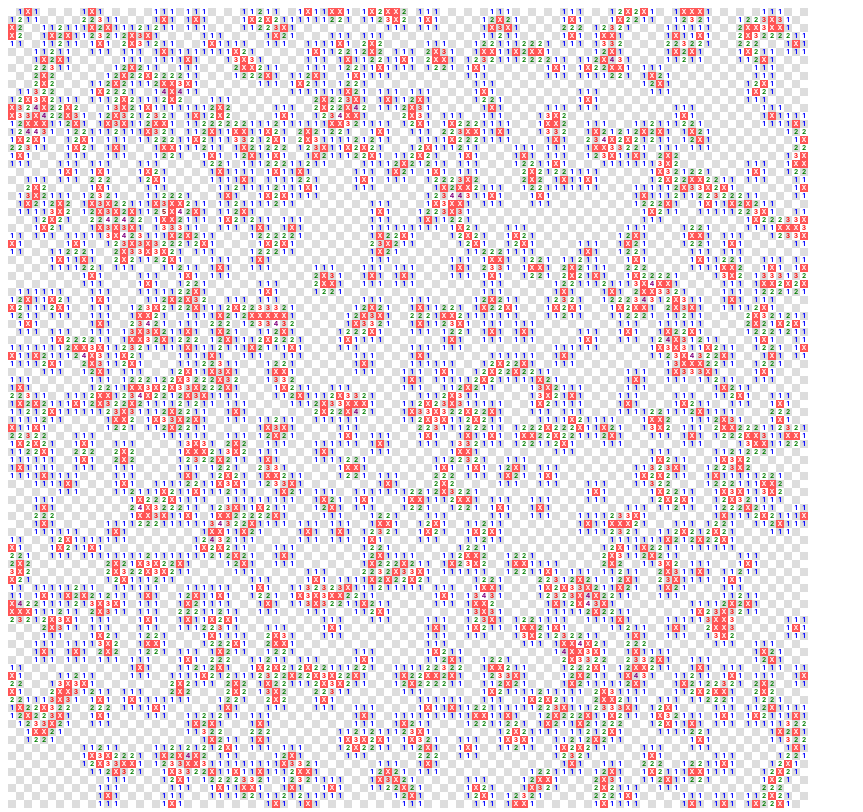
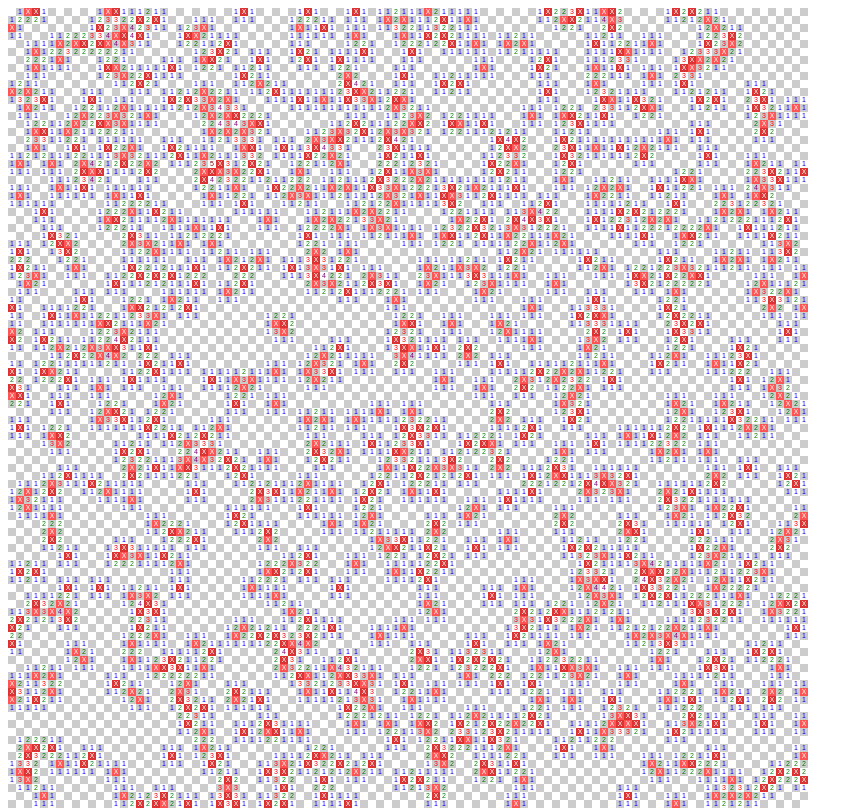
Before and after one commit to stevenwaterman/Minesweeper-Optimisation, a Svelte app: page / in a window 1280 px wide. Shown: the whole page, without its empty margins (0-863 px from the left). Built offline with nearby package versions, Linux system fonts and the light colour scheme.

Commit message:
Use Canvas

```diff
--- a/src/App.svelte
+++ b/src/App.svelte
@@ -1,104 +1,20 @@
 <script>
   import Cell from "./Cell.svelte";
-  import { width, height, cellCount, regenerate } from "./cellsStore.js";
-  $: rows = Array($height)
-    .fill(null)
-    .map((_, y) =>
-      Array($width)
-        .fill(null)
-        .map((_, x) => x + y * $width)
-    );
-
-  function createSections(
-    sectionsWide,
-    defaultSectionWidth,
-    finalSectionWidth,
-    sectionsTall,
-    defaultSectionHeight,
-    finalSectionHeight,
-    boardWidth
-  ) {
-    const sections = [];
-    for (let sectionY = 0; sectionY < sectionsTall; sectionY++) {
-      for (let sectionX = 0; sectionX < sectionsWide; sectionX++) {
-        const height =
-          sectionY === sectionsTall - 1
-            ? finalSectionHeight
-            : defaultSectionHeight;
-        const width =
-          sectionX === sectionsWide - 1
-            ? finalSectionWidth
-            : defaultSectionWidth;
-
-        const firstIndex =
-          sectionY * defaultSectionHeight * boardWidth +
-          sectionX * defaultSectionWidth;
-        const indices = [];
-        for (let y = 0; y < height; y++) {
-          for (let x = 0; x < width; x++) {
-            const offset = x + y * boardWidth;
-            indices.push(firstIndex + offset);
-          }
-        }
-        sections.push({
-          x: sectionX,
-          y: sectionY,
-          width,
-          height,
-          indices
-        });
-      }
-    }
-    return sections;
-  }
-
-  $: cellsPerSectionTarget = Math.max(20, $cellCount / 100);
-  $: sectionSize = Math.round(Math.sqrt(cellsPerSectionTarget));
-
-  $: sectionsWide = Math.ceil($width / sectionSize);
-  $: sectionsTall = Math.ceil($height / sectionSize);
-  $: finalSectionWidth = $width - (sectionsWide - 1) * sectionSize;
-  $: finalSectionHeight = $height - (sectionsTall - 1) * sectionSize;
-
-  $: sections = createSections(
-    sectionsWide,
-    sectionSize,
-    finalSectionWidth,
-    sectionsTall,
-    sectionSize,
-    finalSectionHeight,
-    $width
-  );
+  import {
+    height,
+    width,
+    cellCount,
+    canvasStore,
+    cellSize
+  } from "./cellsStore.js";
 </script>
 
-<style>
-  .sectionGrid {
-    display: grid;
-    grid-gap: 0px;
-  }
-
-  .boardSection {
-    display: grid;
-    grid-gap: 0px;
-    -webkit-backface-visibility: hidden;
-    backface-visibility: hidden
-  }
-</style>
-
 <main>
-  <div
-    class="sectionGrid"
-    style="grid-template-columns: repeat({sectionsWide}, {sectionSize * 8}px);
-    grid-template-rows: repeat({sectionsTall}, {sectionSize * 8}px)">
-    {#each sections as section}
-      <div
-        class="boardSection"
-        style="grid-template-columns: repeat({section.width}, 8px);
-        grid-template-rows: repeat({section.height}, 8px)">
-        {#each section.indices as idx}
-          <Cell index={idx} />
-        {/each}
-      </div>
-    {/each}
-  </div>
+  <canvas
+    bind:this={$canvasStore}
+    width={$width * $cellSize}
+    height={$height * $cellSize} />
+  {#each Array($cellCount).fill(null) as _, idx}
+    <Cell index={idx} />
+  {/each}
 </main>
--- a/src/Cell.svelte
+++ b/src/Cell.svelte
@@ -1,5 +1,12 @@
 <script>
-  import { cellStores, surroundingStores, width } from "./cellsStore";
+  import {
+    cellStores,
+    surroundingStores,
+    width,
+    height,
+    cellSize,
+    canvasStore
+  } from "./cellsStore";
 
   export let index;
   $: me = cellStores[index];
@@ -21,14 +28,18 @@
 
   $: if (clearable) setTimeout(() => surroundings.reveal(), 0);
   $: if (flaggable) setTimeout(() => surroundings.reveal(), 0);
+$: x = Math.floor(index / $width);
+  $: y = index % $width;
+  $: rectanglePixelX = x * $cellSize;
+  $: rectanglePixelY = y * $cellSize;
+  $: textPixelX = rectanglePixelX + $cellSize / 2;
+  $: textPixelY = rectanglePixelY + $cellSize / 2;
 
-  let textColor;
-  $: if (!stateKnown) {
-    textColor = "transparent";
-  } else if (isMine) {
-    textColor = "white";
-  } else {
-    textColor = [
+  $: light = (x + y) % 2 === 0;
+  $: text = isMine ? "X" : adjacentMinesCount;
+  $: textColor = isMine
+    ? "white"
+    : [
         "transparent",
         "blue",
         "green",
@@ -39,37 +50,57 @@
         "black",
         "#444"
       ][adjacentMinesCount];
+
+  function getBackgroundColor(stateKnown, isMine, light) {
+    if (stateKnown && isMine && light) return "#f55";
+    if (stateKnown && isMine && !light) return "#d33";
+    if (stateKnown && !isMine && light) return "#fff";
+    if (stateKnown && !isMine && !light) return "#ccc";
+    if (!stateKnown && light) return "#aaa";
+    if (!stateKnown && !light) return "#777";
   }
 
-  $: x = Math.floor(index / $width);
-  $: y = index % $width;
-  $: light = (x + y) % 2 === 0;
-  function getBackgroundColor(stateKnown, isMine, light) {
-    if (stateKnown && isMine) return "#f55";
-    if (stateKnown && !isMine && light) return "#fff";
-    if (stateKnown && !isMine && !light) return "#ddd";
-    if (!stateKnown && light) return "#aaa";
-    if (!stateKnown && !light) return "#999";
-  }
   $: backgroundColor = getBackgroundColor(stateKnown, isMine, light);
 
-  $: cellText = isMine ? "X" : adjacentMinesCount;
+  function drawCell(
+    ctx,
+    rectanglePixelX,
+    rectanglePixelY,
+    textPixelX,
+    textPixelY,
+    size,
+    stateKnown,
+    text,
+    textColor,
+    backgroundColor
+  ) {
+    if (ctx === null) return;
+    ctx.beginPath();
+    ctx.fillStyle = backgroundColor;
+    ctx.rect(rectanglePixelX, rectanglePixelY, size, size);
+    ctx.fill();
+    if (stateKnown) {
+      ctx.fillStyle = textColor;
+      ctx.fillText(text, textPixelX, textPixelY);
+    }
+  }
+
+  $: ctx = $canvasStore === null ? null : $canvasStore.getContext("2d");
+
+  $: if(ctx != null) ctx.font = $cellSize - 1 + "px arial";
+  $: if(ctx != null) ctx.textAlign = "center";
+  $: if(ctx != null) ctx.textBaseline = "middle";
+
+  $: drawCell(
+    ctx,
+    rectanglePixelX,
+    rectanglePixelY,
+    textPixelX,
+    textPixelY,
+    $cellSize,
+    stateKnown,
+    text,
+    textColor,
+    backgroundColor
+  );
 </script>
-
-<style>
-  .cell {
-    display: flex;
-    align-items: center;
-    justify-content: center;
-    font-size: 5pt;
-    font-weight: 700;
-    height: 8px;
-    width: 8px;
-  }
-</style>
-
-<div
-  class="cell"
-  style="color: {textColor}; background-color: {backgroundColor}">
-  {cellText}
-</div>
--- a/src/cellsStore.js
+++ b/src/cellsStore.js
@@ -26,9 +26,12 @@ function generateCells(cellCount) {
 
   return shuffle([...clearCells, ...knownCells, ...mineCells]);
 }
-
+export const canvasStore = writable(null);
 export const width = writable(100);
 export const height = writable(100);
+export const cellSize = derived([width, height], ([$width, $height]) =>
+  Math.floor(800 / Math.max($width, $height))
+);
 export const cellCount = derived(
   [width, height],
   ([$width, $height]) => $width * $height
```
Lines whose indentation alone changed are shown as unchanged.
